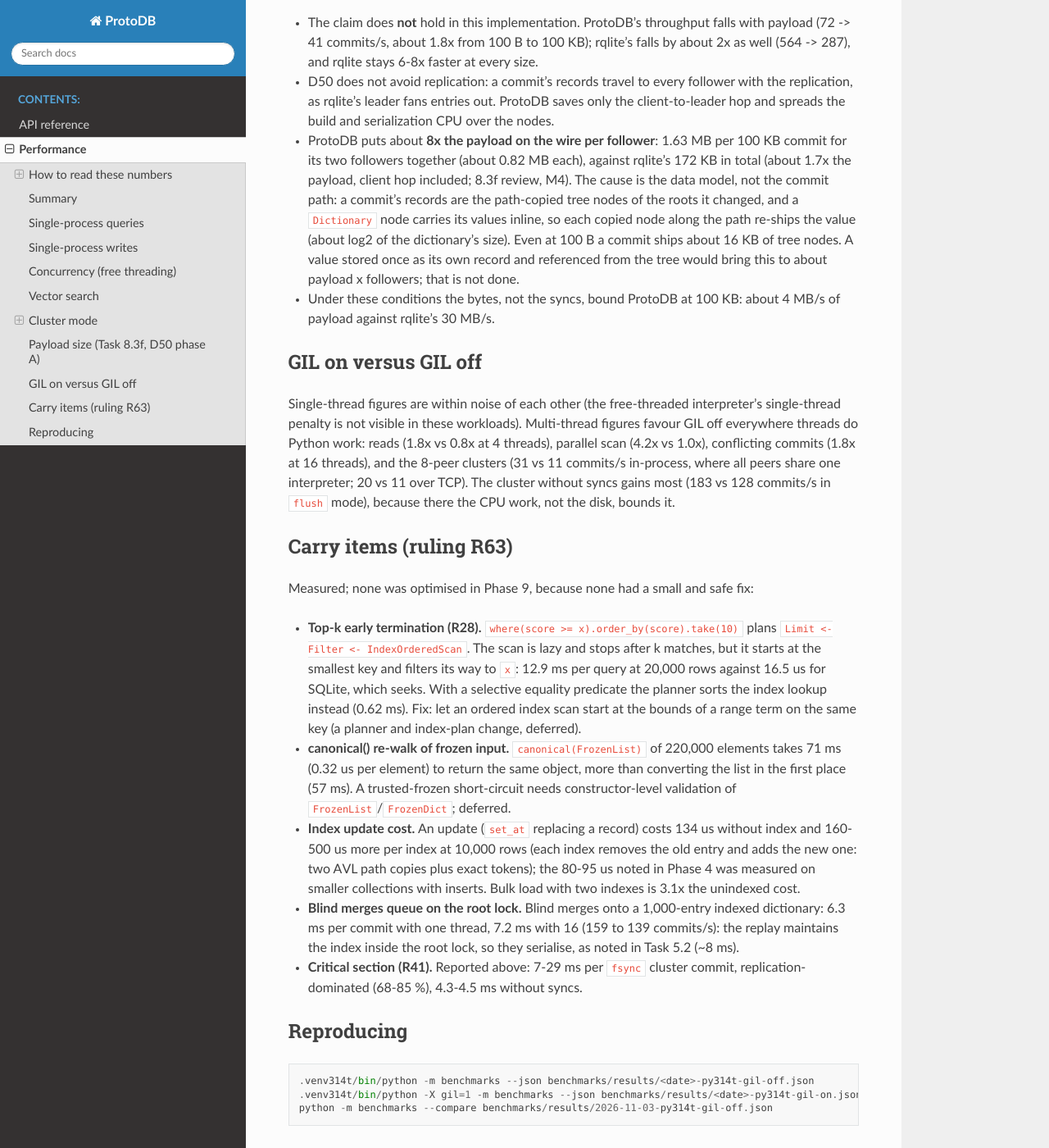
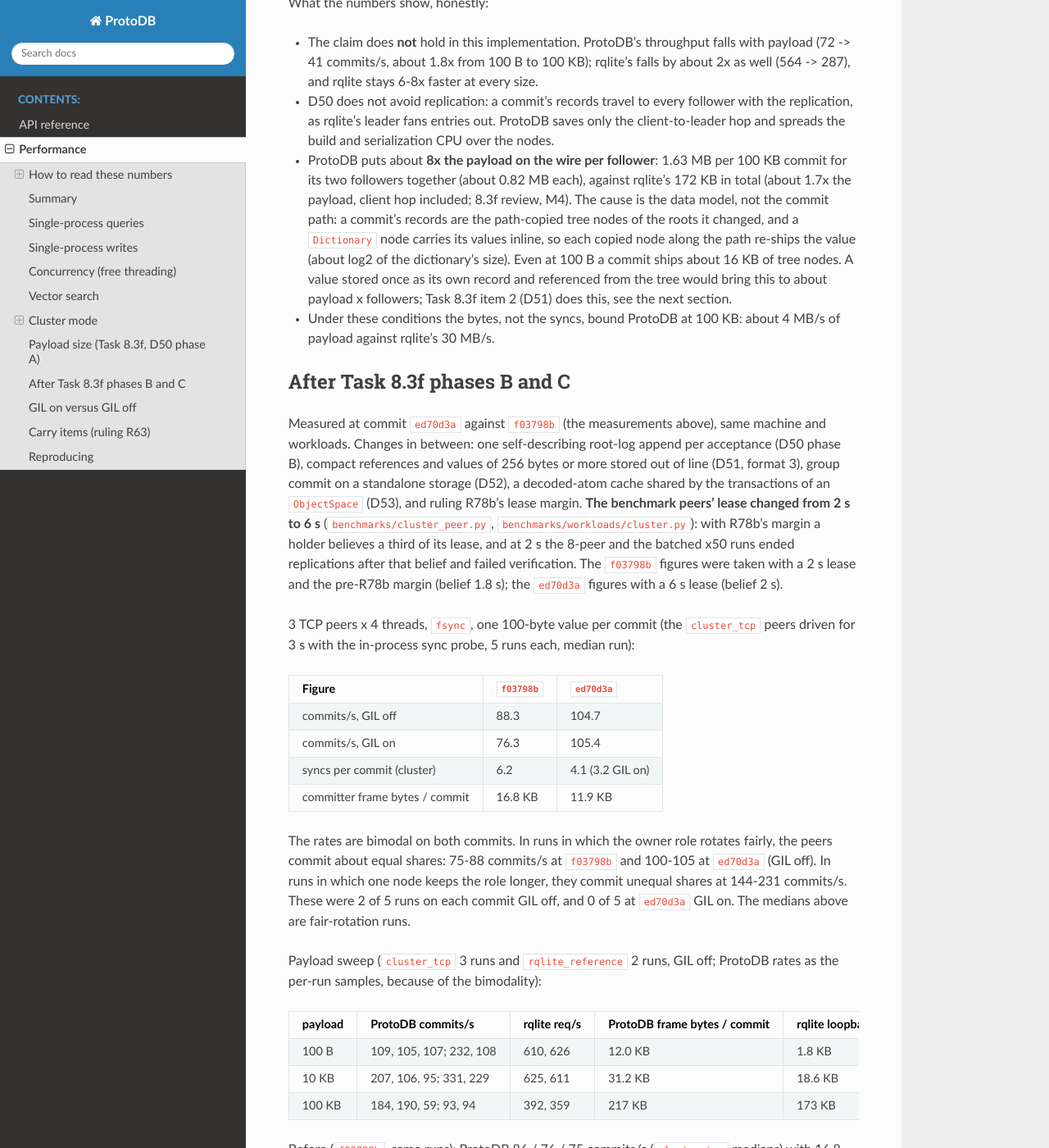
Before and after one commit to gamarino/ProtoDB, a Sphinx documentation site: the page built from docs/source/performance.rst, in a window 1280 px wide and 1400 px high, scrolled down 10777 px. Shown: the whole window at 82% size. Built offline with Sphinx 7.4.7 and the Read the Docs theme 3.1.0, drawn with Linux system fonts in a browser that asks for light colours; some of the changed text lies outside the part shown.

Commit message:
performance.rst: measured figures after Task 8.3f phases B and C
ed70d3a against f03798b on the same machine and workloads: the 3-peer
fsync headline, syncs and bytes per commit, the payload sweep against
rqlite, standalone group commit and the decoded-atom cache.  States the
benchmark lease change (2 s -> 6 s, ruling R78b) and the bimodal rates.

Co-Authored-By: Claude Opus 5.5 <noreply@anthropic.com>

```diff
--- a/docs/source/performance.rst
+++ b/docs/source/performance.rst
@@ -483,9 +483,71 @@ What the numbers show, honestly:
   changed, and a ``Dictionary`` node carries its values inline, so each copied node along the
   path re-ships the value (about log2 of the dictionary's size). Even at 100 B a commit ships
   about 16 KB of tree nodes. A value stored once as its own record and referenced from the
-  tree would bring this to about payload x followers; that is not done.
+  tree would bring this to about payload x followers; Task 8.3f item 2 (D51) does this, see
+  the next section.
 - Under these conditions the bytes, not the syncs, bound ProtoDB at 100 KB: about 4 MB/s of
   payload against rqlite's 30 MB/s.
+
+After Task 8.3f phases B and C
+------------------------------
+
+Measured at commit ``ed70d3a`` against ``f03798b`` (the measurements above), same machine and
+workloads. Changes in between: one self-describing root-log append per acceptance (D50 phase
+B), compact references and values of 256 bytes or more stored out of line (D51, format 3),
+group commit on a standalone storage (D52), a decoded-atom cache shared by the transactions of
+an ``ObjectSpace`` (D53), and ruling R78b's lease margin. **The benchmark peers' lease changed
+from 2 s to 6 s** (``benchmarks/cluster_peer.py``, ``benchmarks/workloads/cluster.py``): with
+R78b's margin a holder believes a third of its lease, and at 2 s the 8-peer and the batched x50
+runs ended replications after that belief and failed verification. The ``f03798b`` figures
+were taken with a 2 s lease and the pre-R78b margin (belief 1.8 s); the ``ed70d3a`` figures
+with a 6 s lease (belief 2 s).
+
+3 TCP peers x 4 threads, ``fsync``, one 100-byte value per commit (the ``cluster_tcp`` peers
+driven for 3 s with the in-process sync probe, 5 runs each, median run):
+
+==============================  ==================  ==================
+Figure                          ``f03798b``         ``ed70d3a``
+==============================  ==================  ==================
+commits/s, GIL off              88.3                104.7
+commits/s, GIL on               76.3                105.4
+syncs per commit (cluster)      6.2                 4.1 (3.2 GIL on)
+committer frame bytes / commit  16.8 KB             11.9 KB
+==============================  ==================  ==================
+
+The rates are bimodal on both commits. In runs in which the owner role rotates fairly, the
+peers commit about equal shares: 75-88 commits/s at ``f03798b`` and 100-105 at ``ed70d3a``
+(GIL off). In runs in which one node keeps the role longer, they commit unequal shares at
+144-231 commits/s. These were 2 of 5 runs on each commit GIL off, and 0 of 5 at ``ed70d3a``
+GIL on. The medians above are fair-rotation runs.
+
+Payload sweep (``cluster_tcp`` 3 runs and ``rqlite_reference`` 2 runs, GIL off; ProtoDB rates
+as the per-run samples, because of the bimodality):
+
+=========  ===========================  ==============  ==============  ==============
+payload    ProtoDB commits/s            rqlite req/s    ProtoDB frame   rqlite loopback
+                                                        bytes / commit  bytes / commit
+=========  ===========================  ==============  ==============  ==============
+100 B      109, 105, 107; 232, 108      610, 626        12.0 KB         1.8 KB
+10 KB      207, 106, 95; 331, 229       625, 611        31.2 KB         18.6 KB
+100 KB     184, 190, 59; 93, 94         392, 359        217 KB          173 KB
+=========  ===========================  ==============  ==============  ==============
+
+Before (``f03798b``, same runs): ProtoDB 86 / 76 / 75 commits/s (``cluster_tcp`` medians) with
+16.8 KB / 196 KB / 1.87 MB per commit; rqlite 581 / 564 / 337 requests/s.
+
+- Bytes per commit at 100 KB fall 8.6x (1.87 MB to 217 KB, about payload x followers plus 12
+  KB): the value is written once as its own record and the tree carries a reference to it.
+  ProtoDB's wire volume at 10 KB and 100 KB is now within 1.7x and 1.3x of rqlite's.
+- rqlite is still faster at every size: 4-6x per request in fair-rotation runs. The remaining
+  gap is per-commit cost (syncs, the owner hand-off between peers), not bytes.
+- Batched x50 (``rqlite_reference``): 16.7 -> 17.5 commits/s (835 -> 874 rows/s) against
+  rqlite's 29,100 rows/s; unchanged, because each batched commit still rebuilds and ships 50
+  path-copied entries.
+
+Standalone ``FileStorage`` with ``fsync``, 4 threads of one process committing a 100-byte
+value each: 88.5 -> 147.3 commits/s (group commit, D52; one 3 s run each). Point reads of a
+100,000-entry ``Dictionary``, each in a fresh transaction (``FileStorage``): 821 -> 4,721
+reads/s (D53).
 
 GIL on versus GIL off
 ---------------------
```
